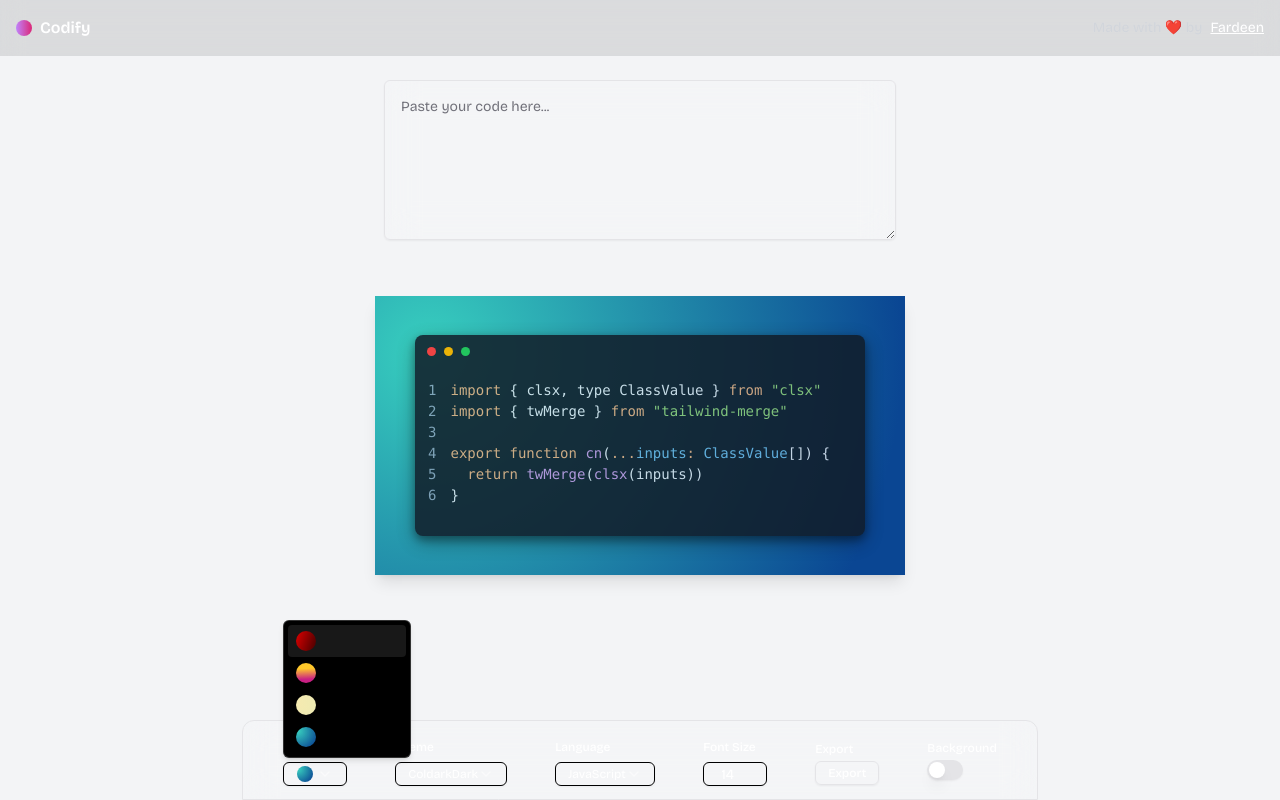
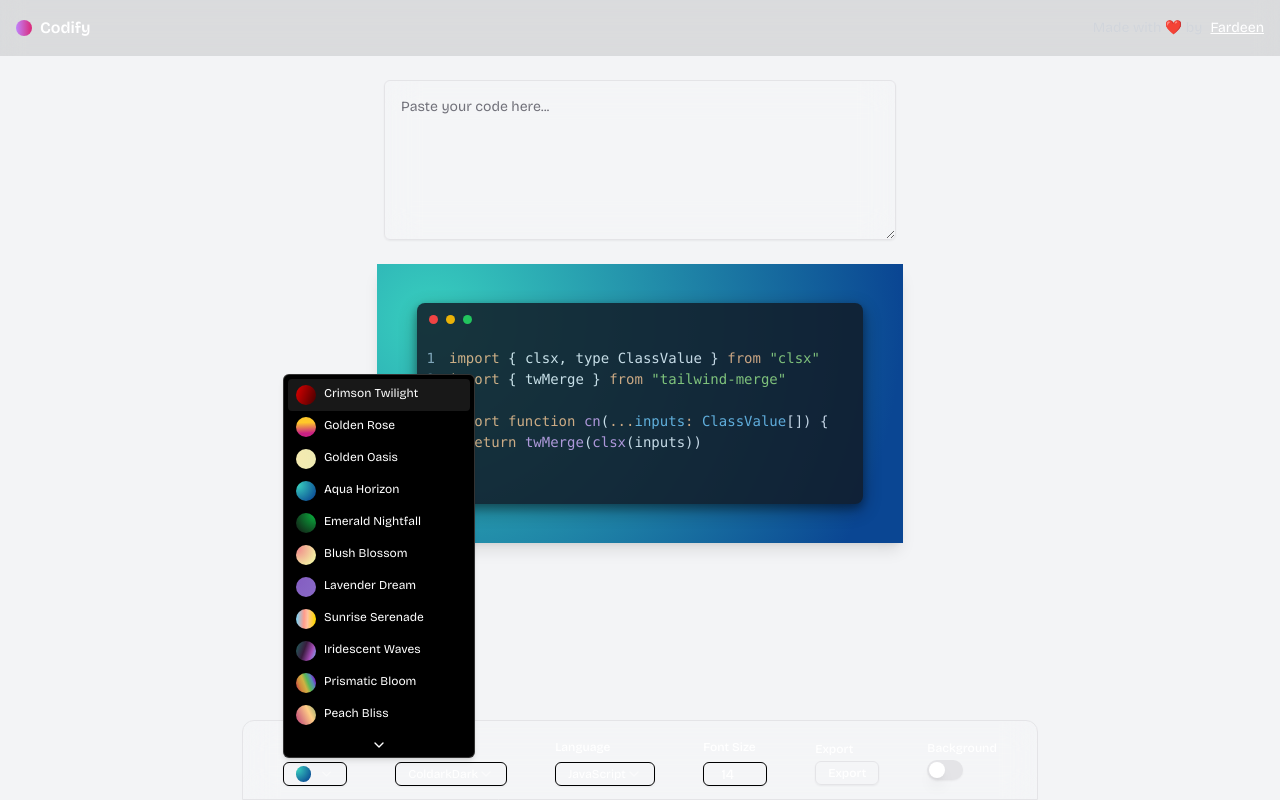
Before and after one commit to Fardeen26/Codify, a Next.js app: page / in a window 1280 px wide. Both pictures are taken after a click on the button 315 px from the left and 774 px from the top of the page. Built offline with nearby package versions, Linux system fonts and the light colour scheme.

Commit message:
feat: ui changes

```diff
--- a/src/app/layout.tsx
+++ b/src/app/layout.tsx
@@ -25,7 +25,7 @@ export default function RootLayout({
     <html lang="en">
       <Providers>
         <body
-          className={`${bricolage_grotesque_init.className} dark:bg-black bg-gray-100 min-h-screen`}
+          className={`${bricolage_grotesque_init.className} dark:bg-black bg-gray-100 min-h-screen overflow-x-hidden`}
         >
           <Header />
           {children}
--- a/src/app/page.tsx
+++ b/src/app/page.tsx
@@ -5,7 +5,7 @@ import Dock from "@/components/Dock";
 
 export default function Home() {
   return (
-    <main className="min-h-screen flex flex-col items-center justify-start pb-24 px-4">
+    <main className="min-h-screen flex flex-col items-center justify-start pb-24 px-4 max-sm:px-0">
       <CodeEditor />
       <Dock />
     </main>
--- a/src/components/CodeEditor.tsx
+++ b/src/components/CodeEditor.tsx
@@ -21,7 +21,7 @@ export default function CodeEditor() {
     const { setPreviewRef } = useCodePreview();
 
     return (
-        <div className="flex w-full flex-col gap-6 items-center pb-4 mt-20 justify-center dark:text-white max-sm:px-2">
+        <div className="flex w-full flex-col gap-6 items-center pb-4 mt-20 justify-center dark:text-white max-sm:px-2 mb-8">
             <div className="w-full max-w-lg space-y-4 max-sm:space-y-4">
                 <Textarea
                     className="w-full h-40 p-4 rounded-md  bg-white text-white bg-opacity-10 backdrop-blur-lg border dark:border-white/20 dark:shadow-none"
@@ -35,7 +35,7 @@ export default function CodeEditor() {
 
             <div
                 ref={setPreviewRef}
-                className={`w-fit min-w-[20vw] max-sm:w-full py-8 mt-8 px-10 max-sm:px-2 max-sm:p-2 shadow-lg ${isBackgroundHidden ? '!bg-none shadow-none' : ''
+                className={`w-fit min-w-[20vw] max-sm:w-full py-8 px-10 max-sm:px-2 max-sm:p-2 shadow-lg ${isBackgroundHidden ? '!bg-none shadow-none' : ''
                     }`}
                 style={{ background: gradient }}
             >
@@ -52,7 +52,7 @@ export default function CodeEditor() {
                         customStyle={{
                             fontSize: `${fontSize}px`,
                             borderRadius: "8px",
-                            padding: '45px 35px 30px 13px',
+                            padding: '45px 35px 30px 10px',
                             boxShadow: '0 4px 8px 0 rgba(0, 0, 0, 0.4), 0 6px 20px 0 rgba(0, 0, 0, 0.4)',
                             overflow: 'hidden',
                             opacity: 0.85
--- a/src/components/Dock.tsx
+++ b/src/components/Dock.tsx
@@ -75,14 +75,20 @@ export default function Dock() {
                                     setGradient(value);
                                 }}
                             >
-                                <SelectTrigger className="border-black dark:border-white space-x-1 w-16 h-6 flex items-center justify-center">
+                                <SelectTrigger className="border-black dark:border-white space-x-2 w-16 h-6 flex items-center justify-center">
                                     <div className="w-4 h-4 rounded-full" style={{ background: gradient }}></div>
                                 </SelectTrigger>
-                                <SelectContent>
+                                <SelectContent className="!w-48">
                                     {
-                                        gradientArray.map((item: string, index: number) => (
-                                            <SelectItem key={index} value={item}>
-                                                <div className="w-5 h-5 rounded-full" style={{ background: item }}></div>
+                                        gradientArray.map((item: { name: string; gradient: string; }, index: number) => (
+                                            <SelectItem
+                                                key={index}
+                                                value={item.gradient}
+                                                className="flex items-center gap-2 whitespace-nowrap relative"
+                                            >
+                                                <div className="min-w-[20px] h-5 rounded-full shrink-0" style={{ background: item.gradient }}>
+                                                    <span className="absolute ml-7 text-xs inline-block">{item.name}</span>
+                                                </div>
                                             </SelectItem>
                                         ))
                                     }
--- a/src/constants/gradient.ts
+++ b/src/constants/gradient.ts
@@ -1,6 +1,25 @@
 export const gradientArray = [
-    "linear-gradient( 109.6deg,  rgba(204,0,0,1) 11.2%, rgba(68,0,0,1) 100.6% )",
-    "linear-gradient( 177.5deg,  rgba(255,200,42,1) 28.3%, rgba(202,32,132,1) 79.8% )",
-    "radial-gradient( circle 297px at 8% 45%,  rgba(245,234,176,1) 0%, rgba(133,239,212,1) 100.7% )",
-    "radial-gradient( circle farthest-corner at 10% 20%,  rgba(56,207,191,1) 0%, rgba(10,70,147,1) 90.2% )",
-]
+    { name: "Crimson Twilight", gradient: "linear-gradient( 109.6deg,  rgba(204,0,0,1) 11.2%, rgba(68,0,0,1) 100.6% )" },
+    { name: "Golden Rose", gradient: "linear-gradient( 177.5deg,  rgba(255,200,42,1) 28.3%, rgba(202,32,132,1) 79.8% )" },
+    { name: "Golden Oasis", gradient: "radial-gradient( circle 297px at 8% 45%,  rgba(245,234,176,1) 0%, rgba(133,239,212,1) 100.7% )" },
+    { name: "Aqua Horizon", gradient: "radial-gradient( circle farthest-corner at 10% 20%,  rgba(56,207,191,1) 0%, rgba(10,70,147,1) 90.2% )" },
+    { name: "Emerald Nightfall", gradient: "radial-gradient( circle farthest-corner at 96.1% 7.2%,  rgba(9,178,62,1) 0%, rgba(19,19,19,1) 100.2% )" },
+    { name: "Blush Blossom", gradient: "radial-gradient( circle farthest-corner at 10% 20%,  rgba(240, 139, 139, 1) 0%, rgba(243, 252, 166, 1) 90% )" },
+    { name: "Lavender Dream", gradient: "radial-gradient( circle 341px at 10% 20%,  rgba(132, 94, 194, 1) 0%, rgba(196, 243, 251, 1) 90% )" },
+    { name: "Sunrise Serenade", gradient: "linear-gradient(91.7deg, rgba(135, 206, 235, 1) 7.3%, rgba(255, 154, 139, 1) 40.3%, rgba(255, 195, 160, 1) 57.9%, rgba(255, 215, 0, 1) 93.5%)" },
+    { name: "Iridescent Waves", gradient: "linear-gradient(109.6deg, rgba(112, 246, 255, 0.33) 11.2%, rgba(221, 108, 241, 0.26) 42%, rgba(229, 106, 253, 0.71) 71.5%, rgba(123, 183, 253, 1) 100.2%)" },
+    { name: "Prismatic Bloom", gradient: "linear-gradient(68.1deg, rgba(196, 69, 69, 1) 9.2%, rgba(255, 167, 73, 0.82) 25%, rgba(253, 217, 82, 0.82) 43.4%, rgba(107, 225, 108, 0.82) 58.2%, rgba(107, 169, 225, 0.82) 75.1%, rgba(153, 41, 243, 0.82) 87.3%)" },
+    { name: "Peach Bliss", gradient: "linear-gradient(64.3deg, rgba(254, 122, 152, 0.81) 17.7%, rgba(255, 206, 134, 1) 64.7%, rgba(172, 253, 163, 0.64) 112.1%)" },
+    { name: "Amber Glow", gradient: "linear-gradient(107.7deg, rgba(235, 230, 44, 0.55) 8.4%, rgba(252, 152, 15, 1) 90.3%)" },
+    { name: "Ocean's Embrace", gradient: "radial-gradient(circle farthest-corner at 48.4% 47.5%, rgba(122, 183, 255, 1) 0%, rgba(21, 83, 161, 1) 90%)" },
+    { name: "Celestial Spectrum", gradient: "linear-gradient(226.4deg, rgba(255, 26, 1, 1) 28.9%, rgba(254, 155, 1, 1) 33%, rgba(255, 241, 0, 1) 48.6%, rgba(34, 218, 1, 1) 65.3%, rgba(0, 141, 254, 1) 80.6%, rgba(113, 63, 254, 1) 100.1%)" },
+    { name: "Silver Lining", gradient: "linear-gradient(180.3deg, rgba(221, 221, 221, 1) 5.5%, rgba(110, 136, 161, 1) 90.2%)" },
+    { name: "Golden Sunset", gradient: "linear-gradient(109.6deg, rgba(255,253,208,1) 11.2%, rgba(153,102,51,1) 91%)" },
+    { name: "Blackened Night", gradient: "linear-gradient(0.1deg, rgba(21, 13, 15, 1) 10.2%, rgba(21, 13, 15, 0.70) 99.8%, rgba(21, 13, 15, 0.29) 121.2%)" },
+    { name: "Sunset Overdrive", gradient: "linear-gradient(97.3deg, rgba(25, 50, 70, 0.81) 10.7%, rgba(155, 65, 25, 0.72) 39.5%, rgba(255, 192, 0, 0.81) 69.7%)" },
+    { name: "Red Sunset", gradient: "radial-gradient(circle farthest-corner at 10% 20%, rgba(235, 131, 130, 1) 0%, rgba(235, 131, 130, 0.75) 38.6%, rgba(211, 177, 125, 0.52) 72.1%, rgba(211, 177, 125, 0.24) 94.7%)" },
+    { name: "Blue Horizon", gradient: "radial-gradient(circle 1224px at 10.6% 8.8%, rgba(255, 255, 255, 1) 0%, rgba(153, 202, 251, 1) 100.2%)" },
+    { name: "Green Mist", gradient: "linear-gradient(113.7deg, rgba(90, 173, 173, 1) 16.4%, rgba(0, 0, 0, 1) 99.7%)" },
+    { name: 'black', gradient: '#000000' },
+    { name: 'white', gradient: '#ffffff' }
+];
```
